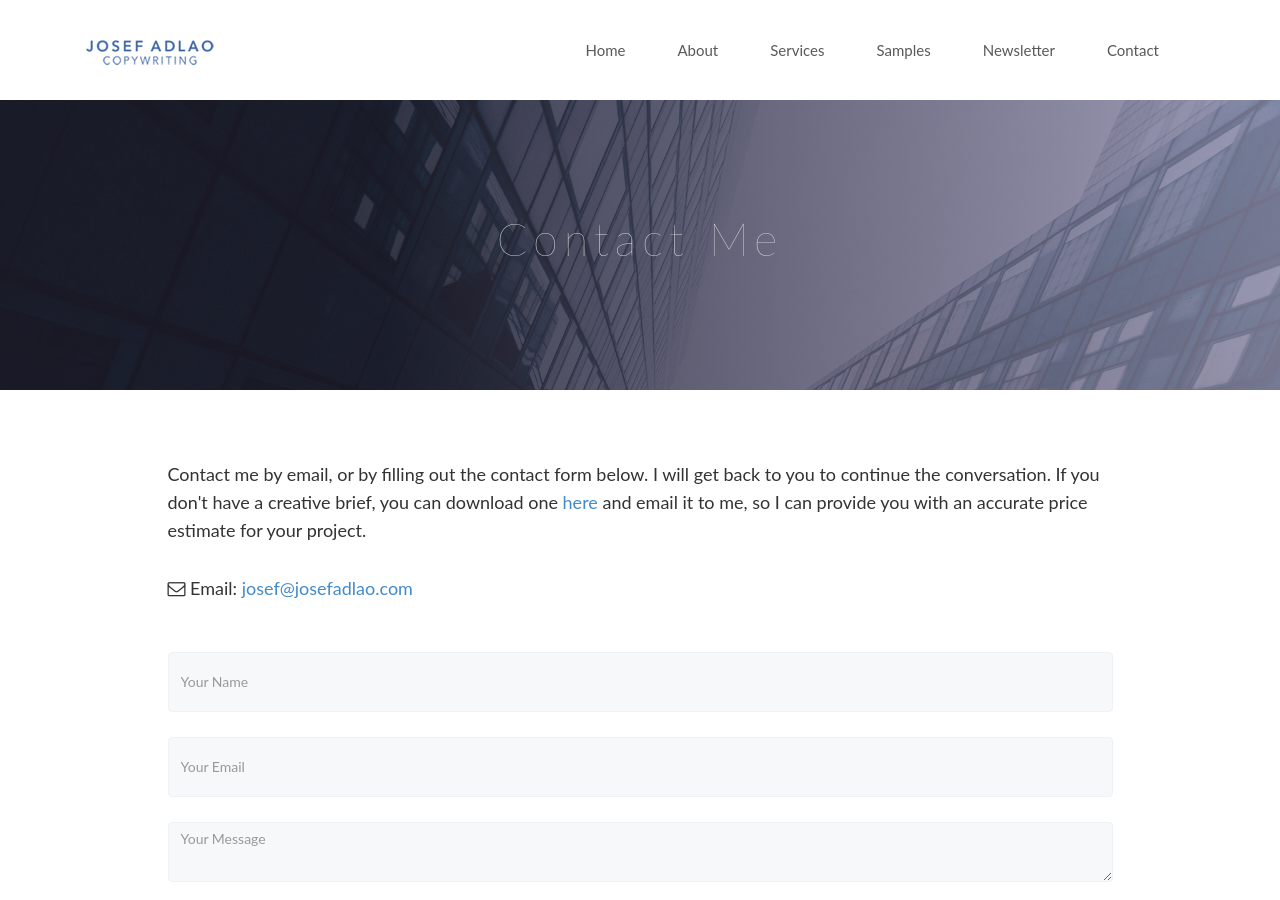
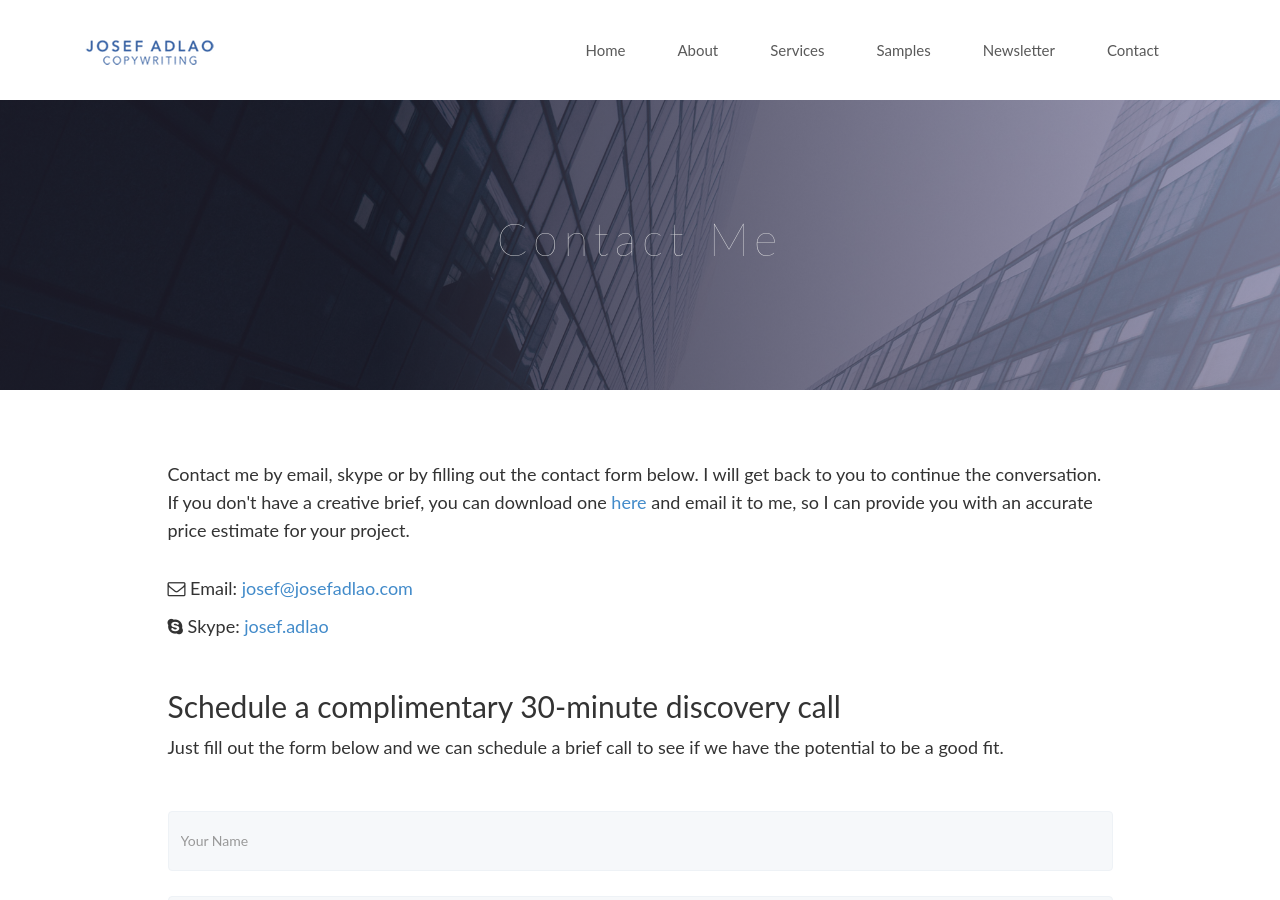
Before and after one commit to jadlaocopy/jadlaocopy.github.io, a Jekyll site: the page built from contact.html, in a window 1280 px wide and 900 px high. Built offline with Jekyll 4.4.1, drawn with Linux system fonts in a browser that asks for light colours; nearby versions of some CDN libraries; some web fonts are replaced; comment, search, counter and statistics services are not loaded.

Commit message:
added text

```diff
--- a/contact.html
+++ b/contact.html
@@ -24,11 +24,16 @@ permalink: /contact/
       <div class="col-lg-10 col-md-10 col-lg-offset-1 col-md-offset-1">
 
         <div class="block">
-            <p>Contact me by email, or by filling out the contact form below. I will get back to you to continue the conversation. If you don't have a creative brief, you can download one <a href="/client-brief.docx">here</a> and email it to me, so I can provide you with an accurate price estimate for your project.</p><br>
+            <p>Contact me by email, skype or by filling out the contact form below. I will get back to you to continue the conversation. If you don't have a creative brief, you can download one <a href="/client-brief.docx">here</a> and email it to me, so I can provide you with an accurate price estimate for your project.</p><br>
 
             <p><i class="fa fa-envelope-o"></i>   Email: <a href="mailto:josef@josefadlao.com">josef@josefadlao.com</a></p>
+            <p><i class="fa fa-skype" aria-hidden="true"></i>   Skype: <a href="skype:josef.adlao">josef.adlao</a></p>
 
-                <!--<i class="fa fa-phone"></i>Phone:+61 -->
+            <!--<i class="fa fa-phone"></i>Phone:+61 --><br>
+
+            <h2>Schedule a complimentary 30-minute discovery call</h2>
+            <p>Just fill out the form below and we can schedule a brief call to see if we have the potential to be a good fit.</p>
+
         </div><br><br>
 
         <div class="block">
```
Also changed, not shown: 2 other files.
